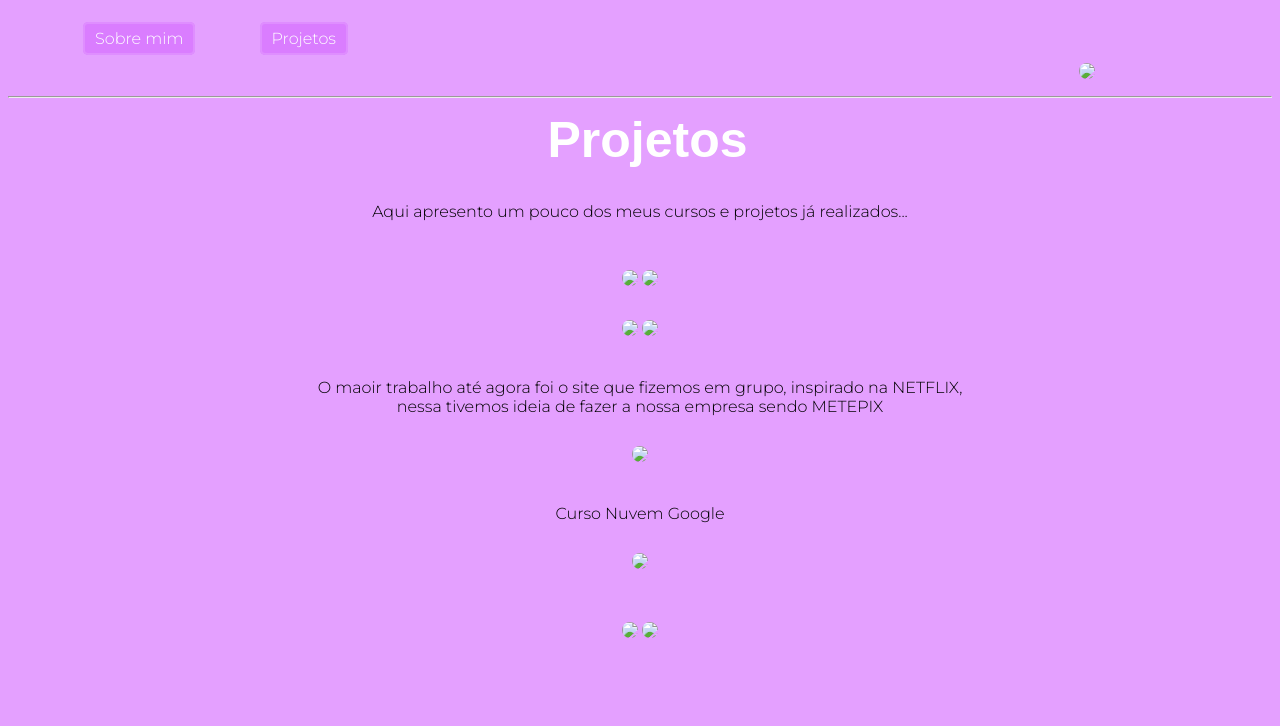
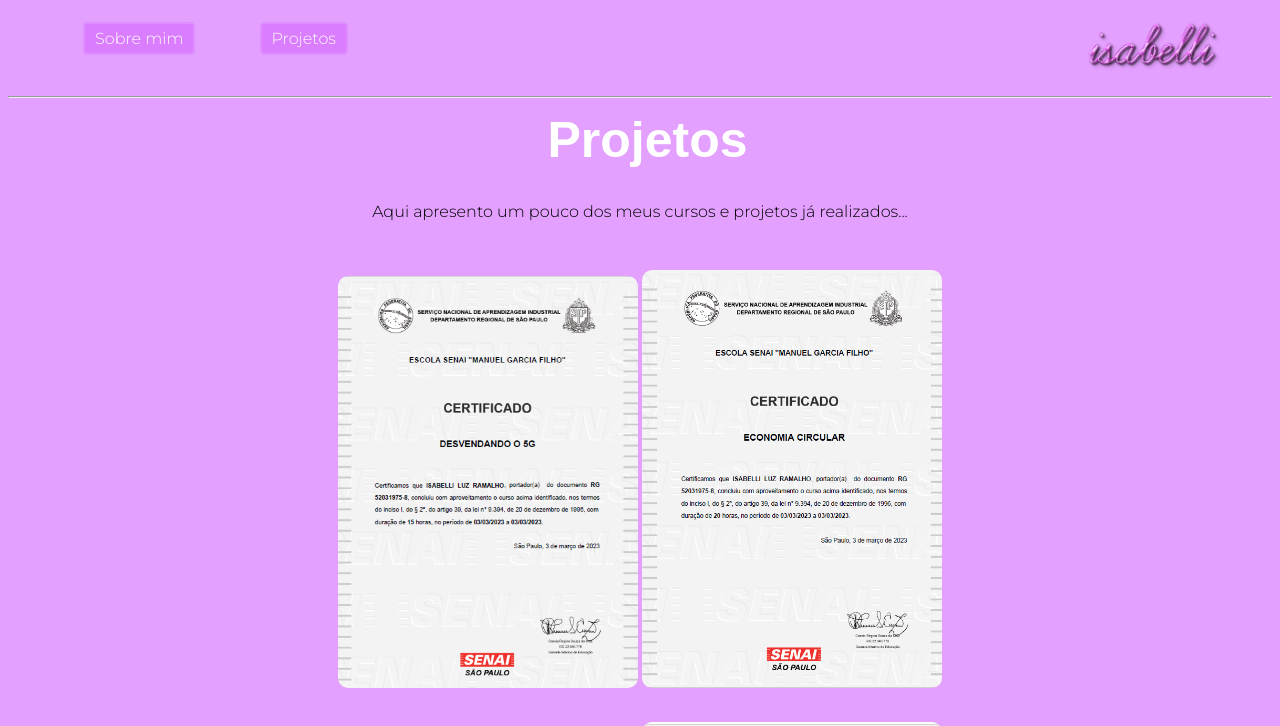
Before and after one commit to IsabelliLuz/portifolio, a plain HTML site: page projetos.html in a window 1280 px wide. Shown: the top 726 px of the page. Drawn offline with Linux system fonts and the light colour scheme.

Commit message:
Update projetos.html

```diff
--- a/projetos.html
+++ b/projetos.html
@@ -5,7 +5,7 @@
     <meta http-equiv="X-UA-Compatible" content="IE=edge">
     <meta name="viewport" content="width=device-width, initial-scale=1.0">
     <title>portifolio</title>
-    <link rel = "Shortcut icon" href="IMG/ISABELLI.png"  type = "image/x-icon">
+    <link rel = "Shortcut icon" href="ISABELLI.png"  type = "image/x-icon">
     <link rel="stylesheet" href="projetos.css">
 </head>
 <header>
@@ -15,7 +15,7 @@
           <li><a href="projetos.html">Projetos</a></li>
       </ul>
       <div class="logo-img">
-      <img src="img/isa logo.png">
+      <img src="isa logo.png">
     </div>
       </nav>
 
@@ -27,11 +27,11 @@
     <center><h1>Projetos</h1>
     Aqui apresento um pouco dos meus cursos e projetos já realizados...</center>
     <br>
-    <center><img src="IMG/Curso 5G.png">
-    <img src="img/curso economia circular.png">
+    <center><img src="Curso 5G.png">
+    <img src="curso economia circular.png">
     <br>
-    <img src="img/curso LGPD.png">
-    <img src="img/curso segurança no trabalho.png"></center>
+    <img src="curso LGPD.png">
+    <img src="curso segurança no trabalho.png"></center>
 <br>
 <br>
 <center>O maoir trabalho até agora foi o site que fizemos em grupo, inspirado na NETFLIX,
@@ -39,7 +39,7 @@
 </center>
 
 <center>
-<div class="isa"><img src="img/pagina inicial METEPIX.png"></div>
+<div class="isa"><img src="pagina inicial METEPIX.png"></div>
 </center>
 <br>
 <br>
@@ -48,10 +48,10 @@
   <br>
   </center>
     <center><div>
-      <div class="isa"><img src="img/isabelligoogle.png"></div>
+      <div class="isa"><img src="isabelligoogle.png"></div>
       <br>
-      <div class="isinha"><img src="img/isaselo1.png">
-      <img src="img/isaselo2.png"></div>
+      <div class="isinha"><img src="isaselo1.png">
+      <img src="isaselo2.png"></div>
     </div></center>
 
 </body>
```
